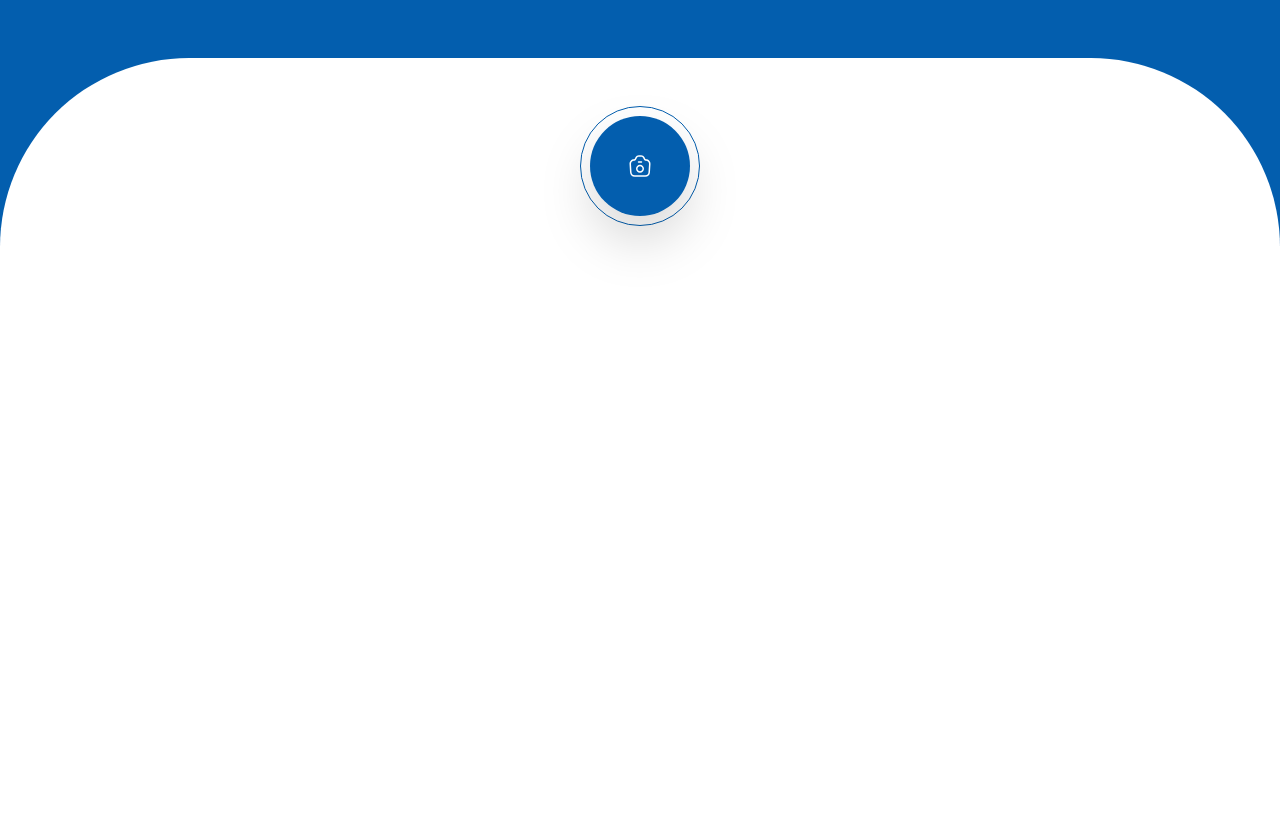
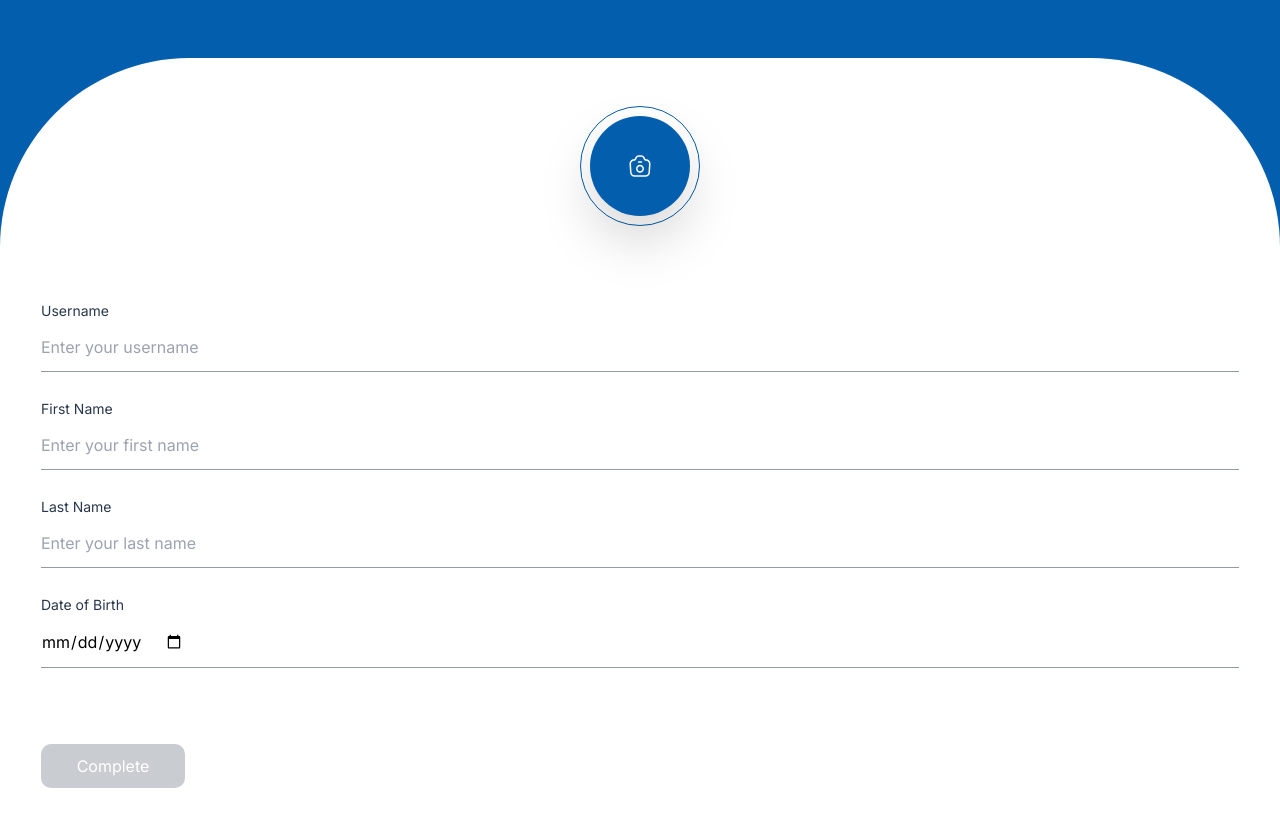
Before and after one commit to Maxwell011/moni-finance, a Next.js app: page /profile in a window 1280 px wide. Shown: the top 826 px of the page. Before the commit the page ends 800 px from the top, so only its background shows below. Built offline with nearby package versions, Linux system fonts and the light colour scheme.

Commit message:
Imported and added input

```diff
--- a/src/app/profile/page.tsx
+++ b/src/app/profile/page.tsx
@@ -1,6 +1,7 @@
 "use client";
 import { useState } from "react";
 import Image from "next/image";
+import ProfileInput from "../components/ProfileInput";
 
 const Profile = () => {
   const [selectedImage, setSelectedImage] = useState(null);
@@ -72,6 +73,8 @@ const Profile = () => {
         className='hidden'
         onChange={handleImageChange}
       />
+
+      <ProfileInput />
     </>
   );
 };
```
